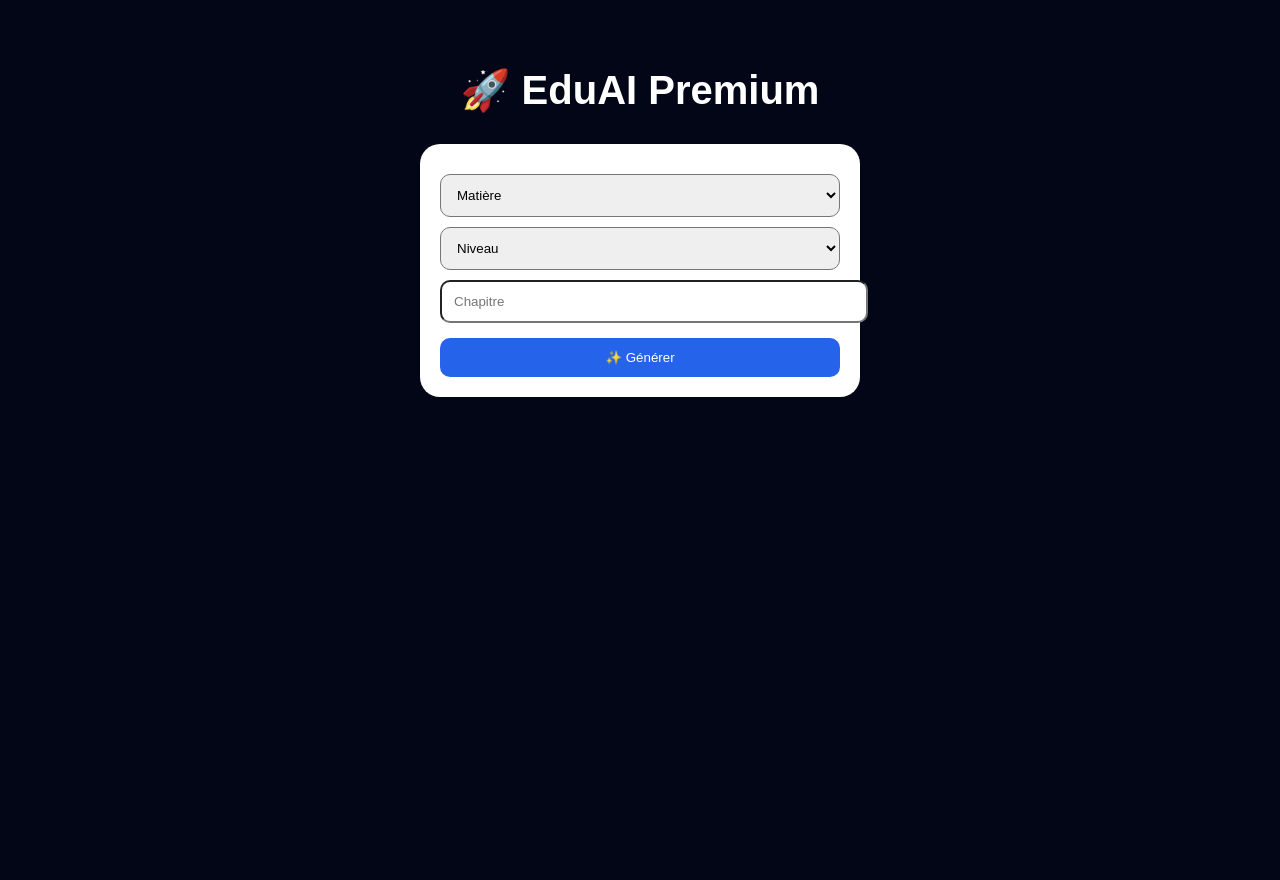
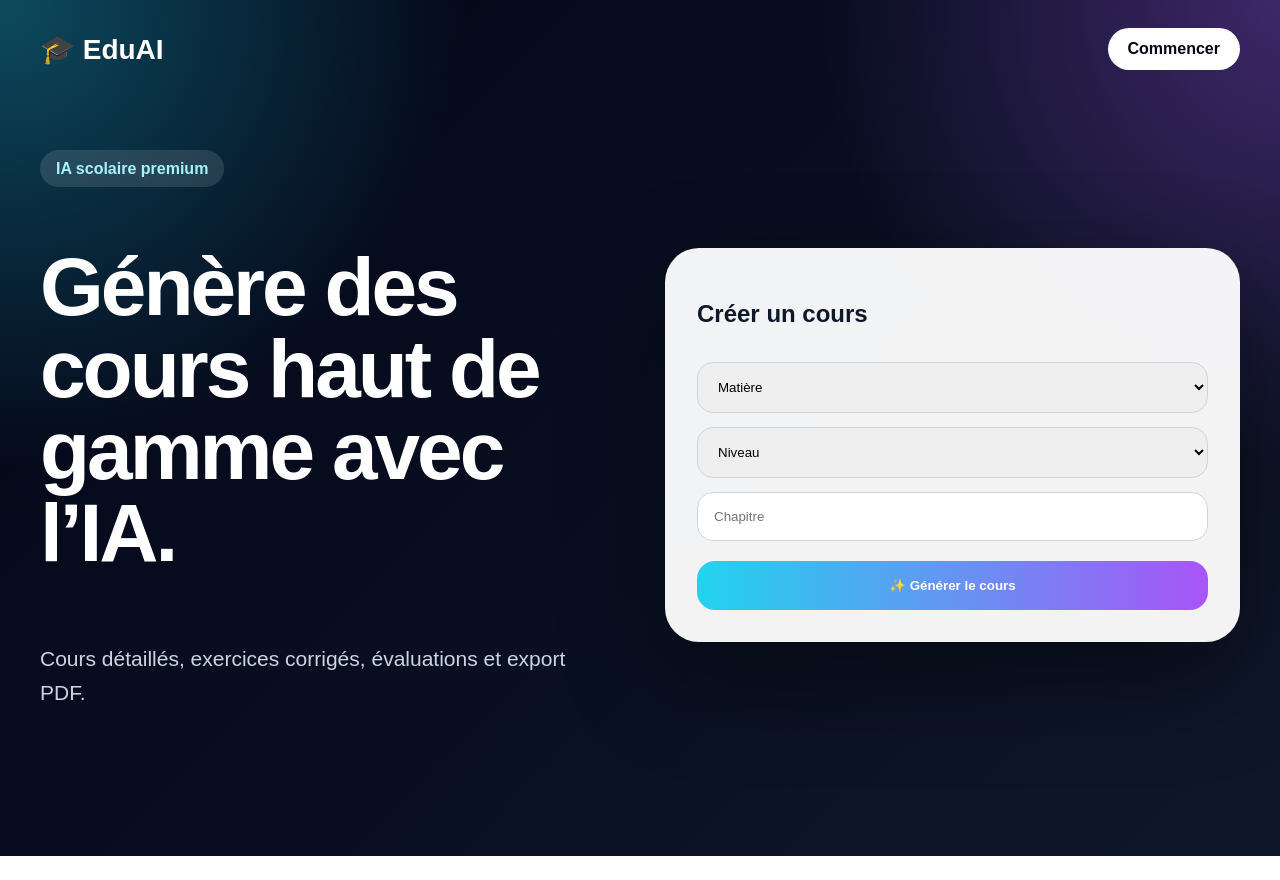
Before and after one commit to samighazouani1234-lab/soutien-scolaire, a Next.js app: page / in a window 1280 px wide. After the commit the page ends 856 px from the top, so only its background shows below. Built offline with nearby package versions, Linux system fonts and the light colour scheme.

Commit message:
Update page.tsx

```diff
--- a/app/page.tsx
+++ b/app/page.tsx
@@ -19,34 +19,79 @@ export default function Home() {
     setAnswer("");
 
     const question = `
-Cours de ${matiere} niveau ${niveau} chapitre ${chapitre}.
+Crée un cours PREMIUM.
 
-Donne :
-- cours clair
-- exemples
-- exercices
-- corrections
+Matière : ${matiere}
+Niveau : ${niveau}
+Chapitre : ${chapitre}
+
+Structure :
+1. Objectifs
+2. Cours détaillé
+3. Définitions
+4. Méthode
+5. Exemples corrigés
+6. Exercices
+7. Corrections
+8. Évaluation /20
+9. Résumé
 `;
 
     const res = await fetch("/api/ia", {
       method: "POST",
-      headers: {
-        "Content-Type": "application/json",
-      },
+      headers: { "Content-Type": "application/json" },
       body: JSON.stringify({ question }),
     });
 
     const json = await res.json();
-    setAnswer(json.answer);
-
+    setAnswer(json.answer || "Erreur IA");
     setLoading(false);
   }
 
+  function downloadPDF() {
+    window.print();
+  }
+
   return (
+    <>
+      <style>{`
+        @media print {
+          body * { visibility: hidden; }
+          #print-area, #print-area * { visibility: visible; }
+          #print-area {
+            position: absolute;
+            left: 0;
+            top: 0;
+            width: 100%;
+            background: white;
+            color: black;
+            padding: 40px;
+          }
+          .no-print { display: none !important; }
+        }
+      `}</style>
+
       <main style={styles.page}>
-      <h1 style={styles.title}>🚀 EduAI Premium</h1>
+        <section style={styles.hero} className="no-print">
+          <nav style={styles.nav}>
+            <div style={styles.logo}>🎓 EduAI</div>
+            <a href="#generate" style={styles.navButton}>Commencer</a>
+          </nav>
 
-      <div style={styles.card}>
+          <div style={styles.grid}>
+            <div>
+              <span style={styles.badge}>IA scolaire premium</span>
+              <h1 style={styles.title}>
+                Génère des cours haut de gamme avec l’IA.
+              </h1>
+              <p style={styles.subtitle}>
+                Cours détaillés, exercices corrigés, évaluations et export PDF.
+              </p>
+            </div>
+
+            <div id="generate" style={styles.card}>
+              <h2>Créer un cours</h2>
+
               <select style={styles.input} onChange={(e) => setMatiere(e.target.value)}>
                 <option value="">Matière</option>
                 <option>Mathématiques</option>
@@ -58,7 +103,8 @@ Donne :
                 <option value="">Niveau</option>
                 <option>Collège</option>
                 <option>Lycée</option>
-          <option>Supérieur</option>
+                <option>Prépa</option>
+                <option>Grandes écoles</option>
               </select>
 
               <input
@@ -68,16 +114,30 @@ Donne :
               />
 
               <button onClick={generateCourse} style={styles.button}>
-          {loading ? "Génération..." : "✨ Générer"}
+                {loading ? "Génération..." : "✨ Générer le cours"}
+              </button>
+            </div>
+          </div>
+        </section>
+
+        {answer && (
+          <section style={styles.resultWrap}>
+            <div style={styles.resultHeader} className="no-print">
+              <h2>📘 Cours généré</h2>
+              <button onClick={downloadPDF} style={styles.pdfButton}>
+                📄 Télécharger PDF
               </button>
             </div>
 
-      {answer && (
-        <div style={styles.result}>
-          <pre>{answer}</pre>
+            <div id="print-area" style={styles.result}>
+              <h1>{matiere} — {niveau}</h1>
+              <h2 style={{ color: "#2563eb" }}>{chapitre}</h2>
+              <pre style={styles.pre}>{answer}</pre>
             </div>
+          </section>
         )}
       </main>
+    </>
   );
 }
 
@@ -86,47 +146,111 @@ const styles: any = {
     minHeight: "100vh",
     background: "#020617",
     color: "white",
-    padding: 40,
-    fontFamily: "Arial",
-    textAlign: "center",
+    fontFamily: "Arial, sans-serif",
+  },
+  hero: {
+    minHeight: "100vh",
+    padding: 28,
+    background:
+      "radial-gradient(circle at top left,#22d3ee55,transparent 30%), radial-gradient(circle at top right,#a855f755,transparent 30%), linear-gradient(135deg,#020617,#0f172a)",
+  },
+  nav: {
+    maxWidth: 1200,
+    margin: "0 auto",
+    display: "flex",
+    justifyContent: "space-between",
+    alignItems: "center",
+  },
+  logo: { fontSize: 28, fontWeight: 900 },
+  navButton: {
+    background: "white",
+    color: "#020617",
+    padding: "12px 20px",
+    borderRadius: 999,
+    fontWeight: 900,
+    textDecoration: "none",
+  },
+  grid: {
+    maxWidth: 1200,
+    margin: "90px auto",
+    display: "grid",
+    gridTemplateColumns: "repeat(auto-fit,minmax(320px,1fr))",
+    gap: 50,
+    alignItems: "center",
+  },
+  badge: {
+    background: "rgba(255,255,255,0.12)",
+    padding: "10px 16px",
+    borderRadius: 999,
+    color: "#a5f3fc",
+    fontWeight: 900,
   },
   title: {
-    fontSize: 40,
-    marginBottom: 30,
+    fontSize: "clamp(48px,8vw,82px)",
+    lineHeight: 1,
+    letterSpacing: -3,
+  },
+  subtitle: {
+    fontSize: 21,
+    color: "#cbd5e1",
+    lineHeight: 1.6,
   },
   card: {
-    background: "white",
-    color: "black",
-    padding: 20,
-    borderRadius: 20,
-    maxWidth: 400,
-    margin: "0 auto",
+    background: "rgba(255,255,255,0.95)",
+    color: "#0f172a",
+    padding: 32,
+    borderRadius: 34,
+    boxShadow: "0 35px 100px rgba(0,0,0,0.45)",
   },
   input: {
     width: "100%",
-    padding: 12,
-    marginTop: 10,
-    borderRadius: 10,
+    padding: 16,
+    marginTop: 14,
+    borderRadius: 16,
+    border: "1px solid #cbd5e1",
+    boxSizing: "border-box",
   },
   button: {
     width: "100%",
-    marginTop: 15,
-    padding: 12,
-    background: "#2563eb",
+    marginTop: 20,
+    padding: 17,
+    border: "none",
+    borderRadius: 18,
+    background: "linear-gradient(90deg,#22d3ee,#a855f7)",
     color: "white",
+    fontWeight: 900,
+    cursor: "pointer",
+  },
+  resultWrap: {
+    maxWidth: 1000,
+    margin: "0 auto",
+    padding: 32,
+  },
+  resultHeader: {
+    display: "flex",
+    justifyContent: "space-between",
+    alignItems: "center",
+    gap: 20,
+  },
+  pdfButton: {
+    background: "#22c55e",
+    color: "white",
+    padding: "14px 20px",
+    borderRadius: 16,
     border: "none",
-    borderRadius: 10,
+    fontWeight: 900,
     cursor: "pointer",
   },
   result: {
-    marginTop: 40,
     background: "white",
-    color: "black",
-    padding: 20,
-    borderRadius: 20,
-    maxWidth: 800,
-    marginLeft: "auto",
-    marginRight: "auto",
-    textAlign: "left",
+    color: "#0f172a",
+    padding: 32,
+    borderRadius: 26,
+    marginTop: 20,
+  },
+  pre: {
+    whiteSpace: "pre-wrap",
+    lineHeight: 1.7,
+    fontFamily: "Arial, sans-serif",
   },
 };
```
Lines whose indentation alone changed are shown as unchanged.
